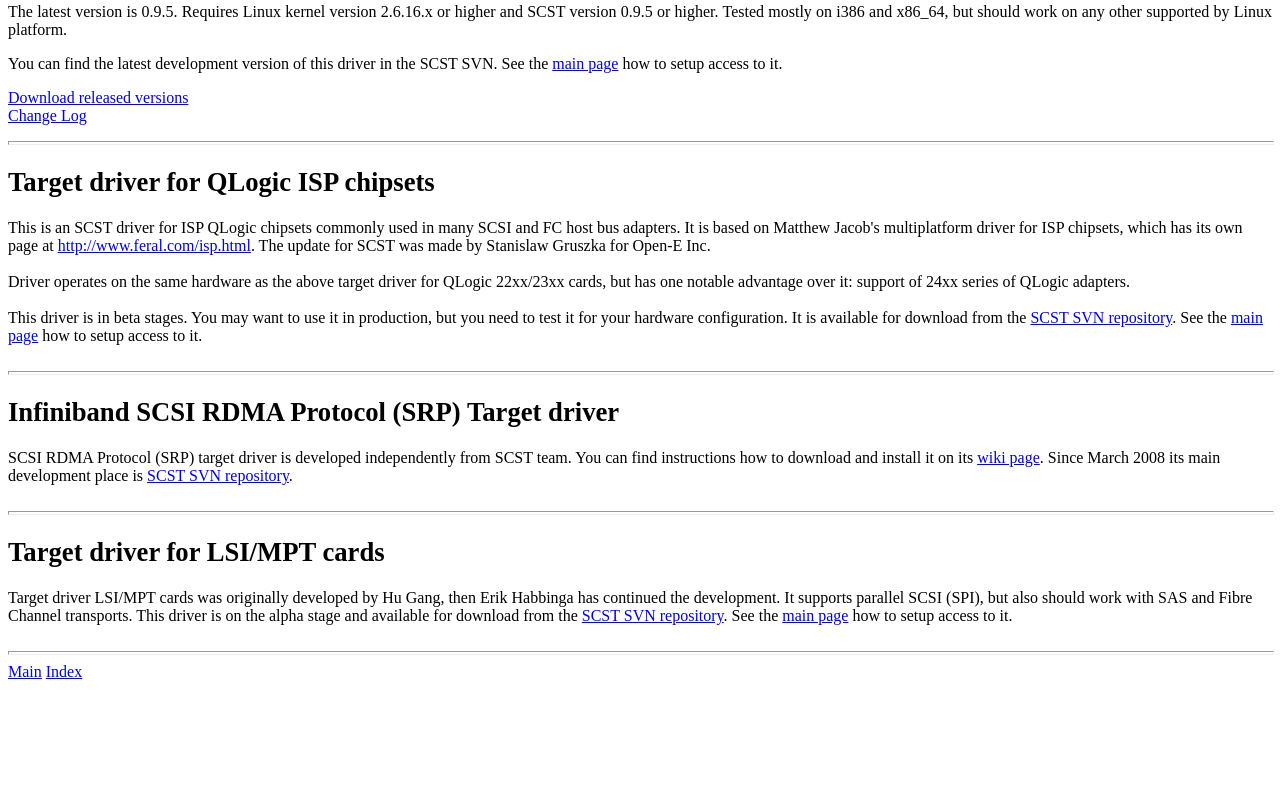
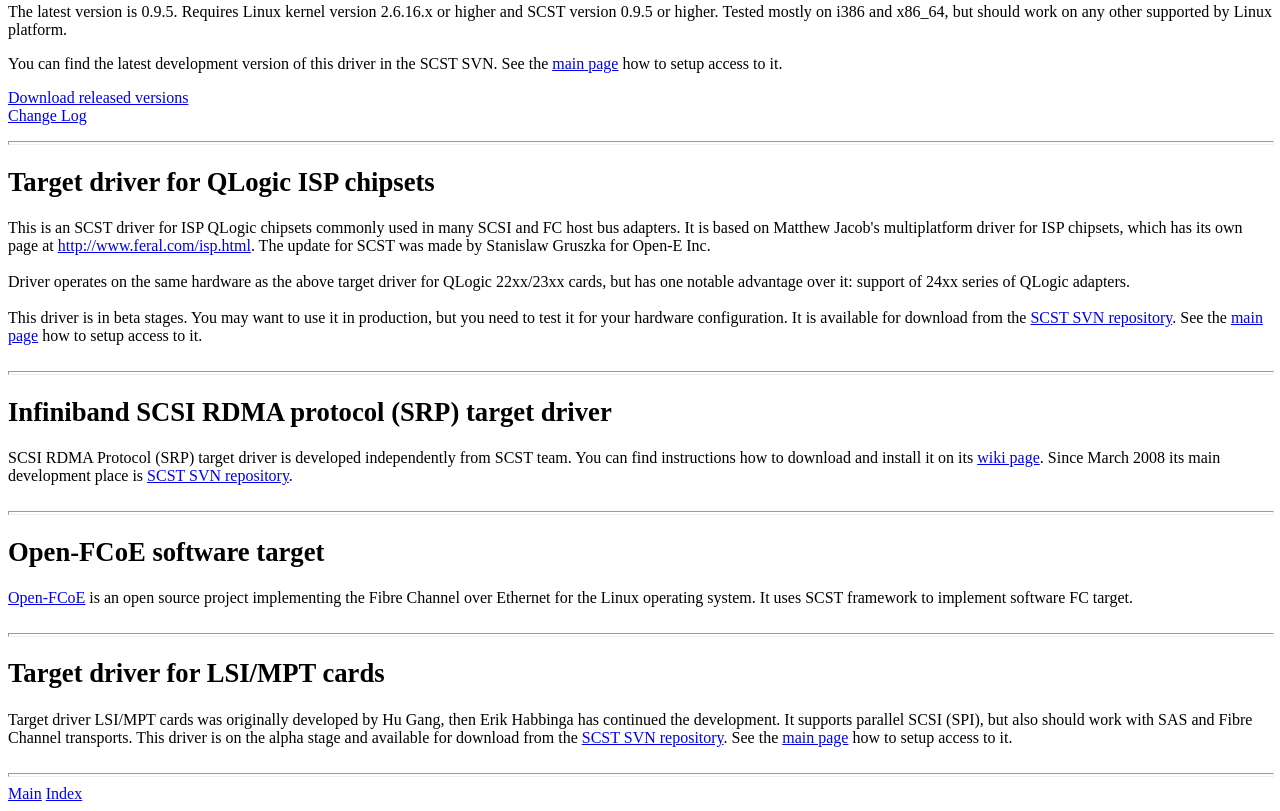
Before and after one commit to SCST-project/scst, a plain HTML site: page www/targets.html in a window 1280 px wide. Shown: the part 871-1682 px from the top of the page. Before the commit the page ends 1560 px from the top, so only its background shows below. Drawn offline with Linux system fonts and the light colour scheme.

Commit message:
Reference to Open-FCoE added
git-svn-id: http://svn.code.sf.net/p/scst/svn/trunk@367 d57e44dd-8a1f-0410-8b47-8ef2f437770f

```diff
--- a/www/targets.html
+++ b/www/targets.html
@@ -148,14 +148,22 @@ available for download from the <a
 the <a href="main.html">main page</a> how to setup access to it.<br>
 <br>
 <hr style="width: 100%; height: 2px;">
-<h1><small><a name="srpt"></a>Infiniband SCSI RDMA Protocol (SRP)
-Target driver</small></h1>
+<h1><small><a name="srpt"></a>Infiniband SCSI RDMA protocol (SRP)
+target driver</small></h1>
 SCSI RDMA Protocol (SRP) target driver is developed
 independently from SCST team. You can find instructions how to download
 and install it on its <a
  href="https://wiki.openfabrics.org/tiki-index.php?page=SRPT+Installation">wiki
 page</a>. Since March 2008 its main development place is <a
  href="http://scst.svn.sourceforge.net/">SCST SVN repository</a>.<br>
+<br>
+<hr style="width: 100%; height: 2px;">
+<h1><small><a name="fcoe"></a>Open-FCoE software target<br>
+</small></h1>
+<a href="http://www.open-fcoe.org/">Open-FCoE</a> is an open source
+project implementing the Fibre Channel over Ethernet for the Linux
+operating system. It uses SCST framework to implement software FC
+target.<br>
 <br>
 <hr style="width: 100%; height: 2px;">
 <h1><small><a name="lsi"></a>Target driver for LSI/MPT cards</small></h1>
```
Also changed, not shown: www/menu.html (+1 -0 lines).
